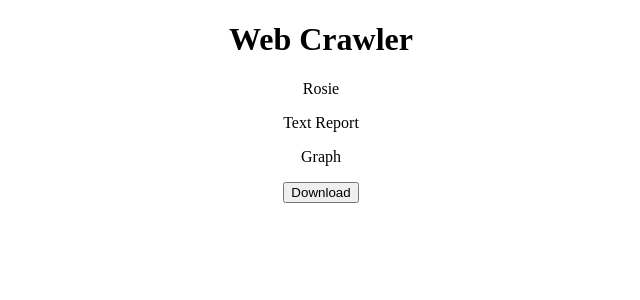
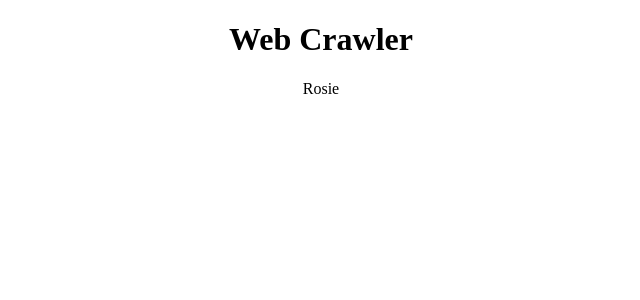
Before and after one commit to nc-ateam/wc-fe, a React (Create React App) app: page / in a window 1280 px wide. Shown: the top 300 px of the page, without its empty margins (319-959 px from the left). Built offline with nearby package versions, Linux system fonts and the light colour scheme.

Commit message:
adds route to report field in app.js

```diff
--- a/src/App.js
+++ b/src/App.js
@@ -3,6 +3,7 @@ import "./App.css";
 import Heading from "./components/Heading";
 import Home from "./components/Home";
 import { Route } from 'react-router-dom';
+import ReportField from "./components/ReportField";
 
 class App extends Component {
   render() {
@@ -10,6 +11,7 @@ class App extends Component {
       <div className="App">
         <Heading />
         <Route path='/' component={Home} />
+        <Route path='/report' component={ReportField} />
         {/* Route to path /report here */}
       </div>
     );
--- a/src/components/Home.jsx
+++ b/src/components/Home.jsx
@@ -7,7 +7,6 @@ class Home extends Component {
     return (
       <div>
         <p>Rosie</p>
-        <ReportField />
       </div>
     );
   }
```
